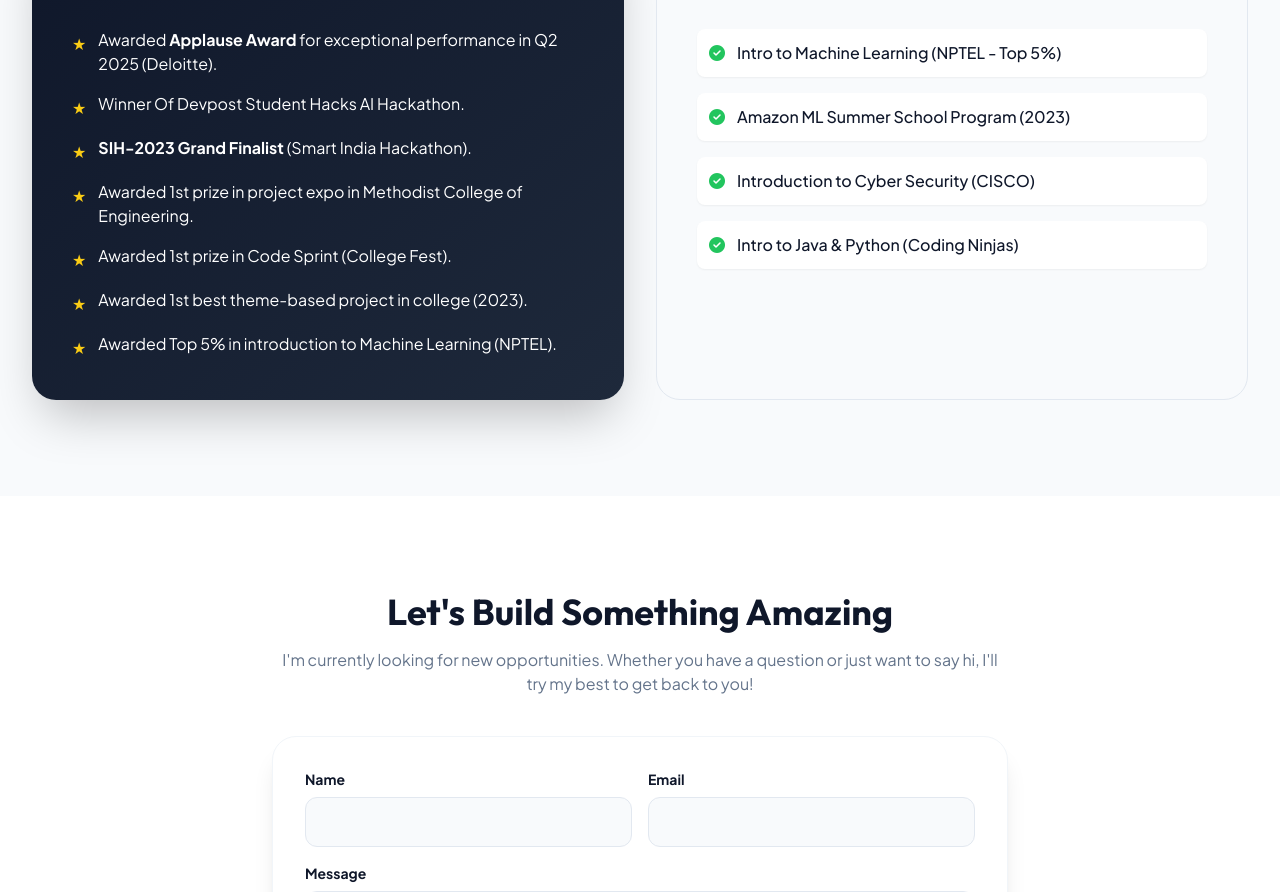
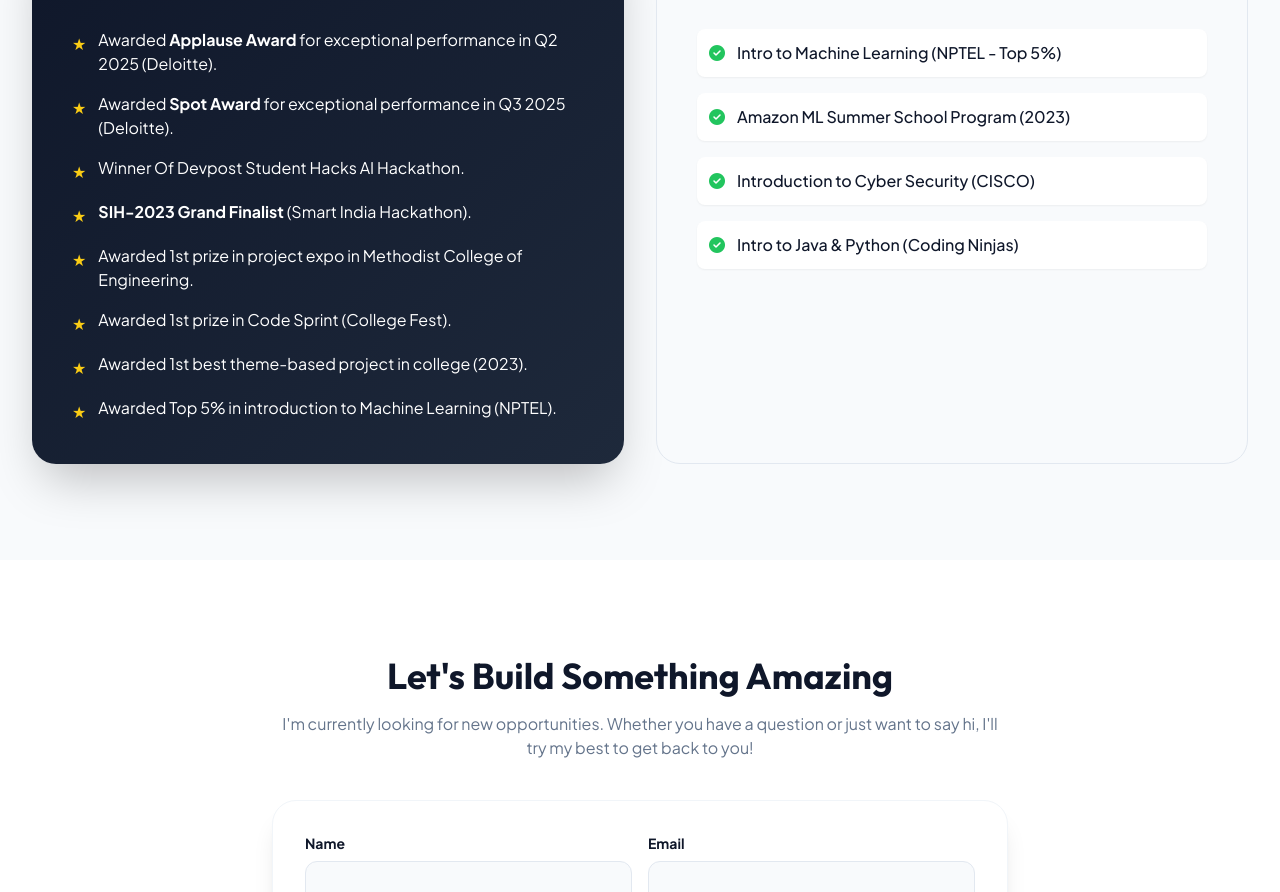
Before and after one commit to tanishqravula/tanishqravulacloudprostorage, a plain HTML site: page storage.html in a window 1280 px wide. Shown: the part 5349-6241 px from the top of the page. Drawn offline with nearby package versions, Linux system fonts and the light colour scheme.

Commit message:
Update storage.html

```diff
--- a/storage.html
+++ b/storage.html
@@ -570,6 +570,11 @@
                             <span class="text-yellow-400 mr-3 mt-1">★</span>
                             <span>Awarded <strong>Applause Award</strong> for exceptional performance in Q2 2025 (Deloitte).</span>
                         </li>
+ <li class="flex items-start">
+                            <span class="text-yellow-400 mr-3 mt-1">★</span>
+                            <span>Awarded <strong>Spot Award</strong> for exceptional performance in Q3 2025 (Deloitte).</span>
+                        </li>
+
                         <li class="flex items-start">
                             <span class="text-yellow-400 mr-3 mt-1">★</span>
                             <span>Winner Of Devpost Student Hacks AI Hackathon.</span>
```
